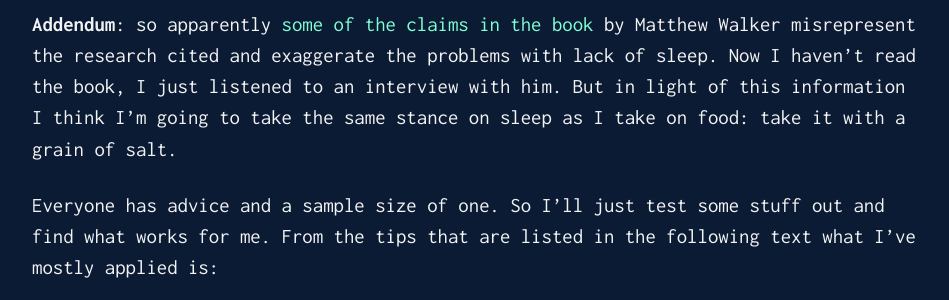
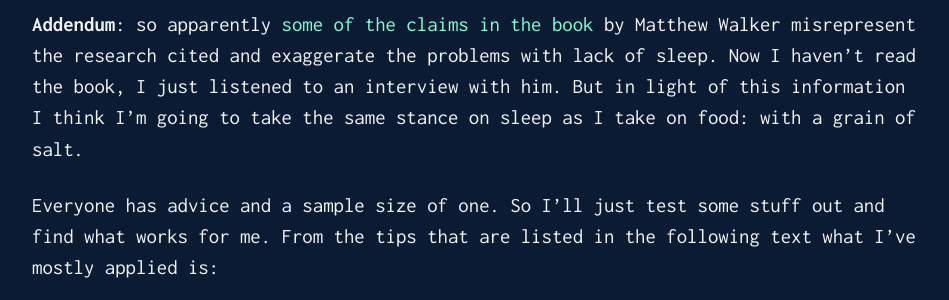
Before and after one commit to dolliars/heyheather, a Jekyll site: the page built from _posts/2020-01-30-sleep.md, in a window 1280 px wide and 1400 px high. Shown: the part 329-629 px from the top of the window, without its empty margins (165-1114 px from the left). Built offline with Jekyll 4.4.1, drawn with Linux system fonts in a browser that asks for light colours; some of the changed text lies outside the part shown.

Commit message:
Words are hard

```diff
--- a/_posts/2020-01-30-sleep.md
+++ b/_posts/2020-01-30-sleep.md
@@ -9,7 +9,7 @@ categories: [misc, sleep ]
 Matthew Walker misrepresent the research cited and exaggerate the problems with
 lack of sleep. Now I haven't read the book, I just listened to an interview with
 him. But in light of this information I think I'm going to take the same stance
-on sleep as I take on food: take it with a grain of salt.
+on sleep as I take on food: with a grain of salt.
 
 Everyone has advice and a sample size of one. So I'll just test some stuff out
 and find what works for me. From the tips that are listed in the following text
```
Also changed, not shown: other parts of _posts/2020-01-30-sleep.md (+1 -1 lines).
